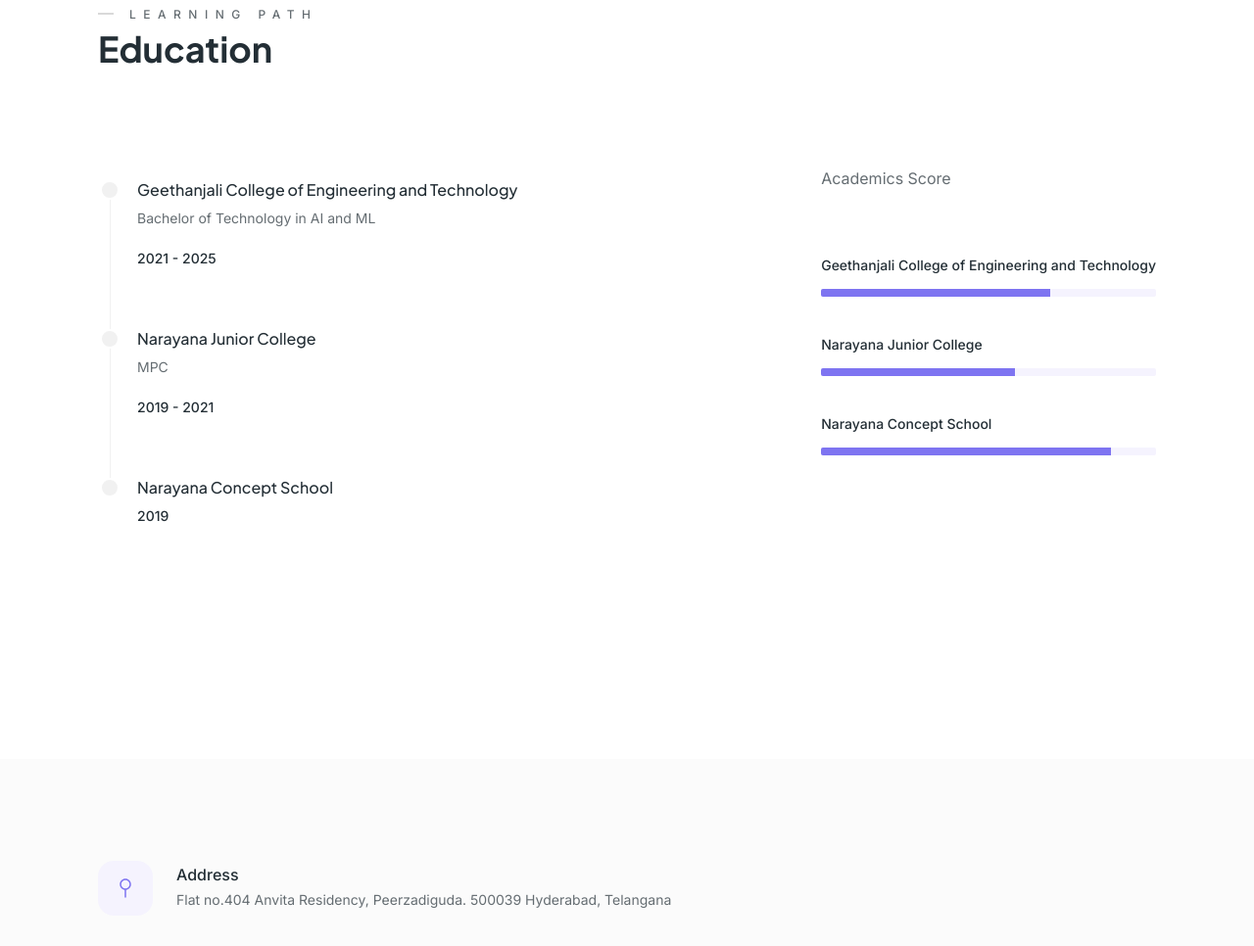
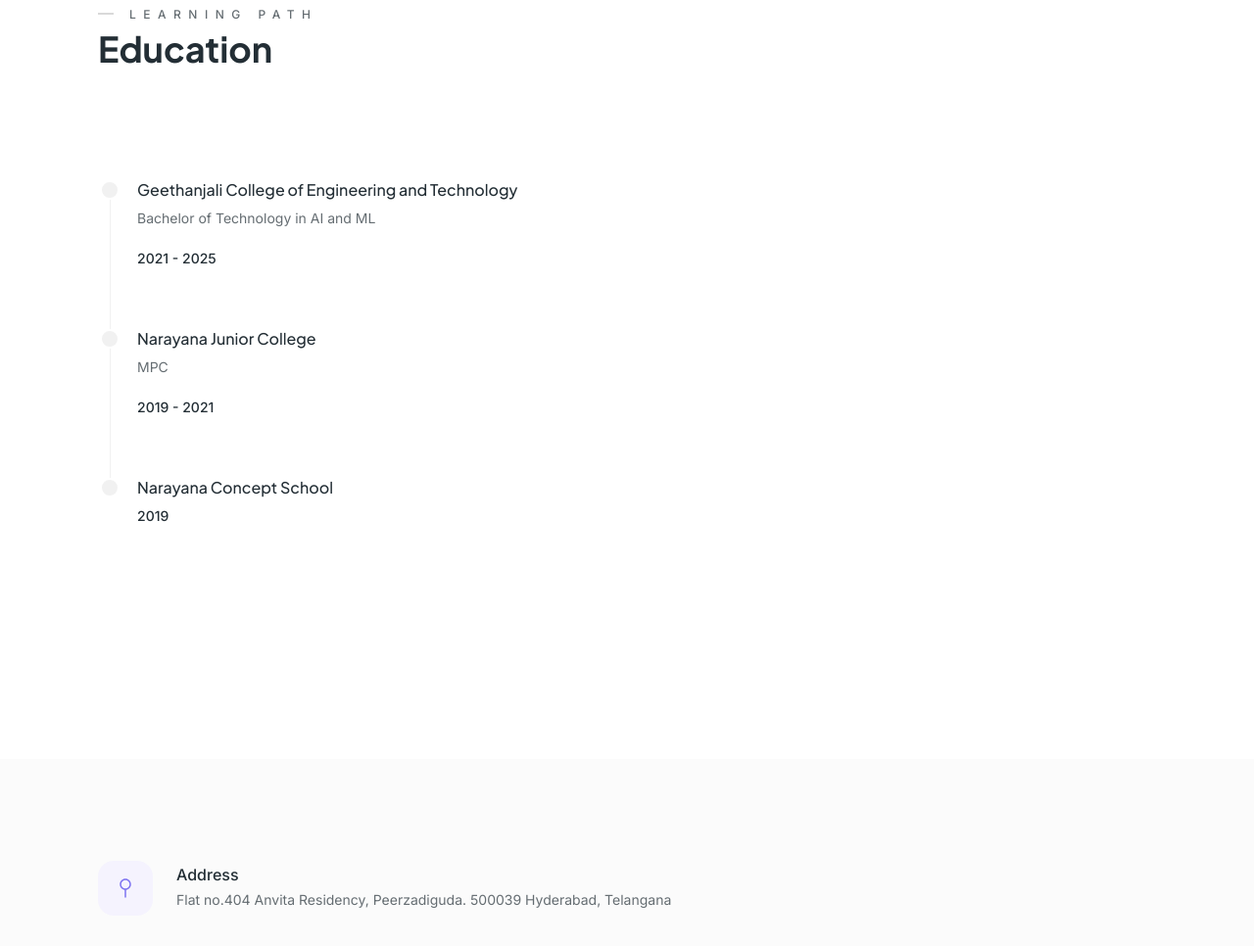
Before and after one commit to Yaswanthtalagadadeevi/Portfolio, a plain HTML site: page index.html in a window 1280 px wide. Shown: the part 3267-4233 px from the top of the page at 98% size. Drawn offline with Linux system fonts and the light colour scheme.

Commit message:
Update index.html

```diff
--- a/index.html
+++ b/index.html
@@ -339,19 +339,6 @@
                     </div>
                 </div>
                 <div class="skill">
-                    <p class="description" data-aos="fade-up" data-aos-delay="50">Academics Score</p>
-                    <div class="progress-bar-wrapper" data-aos="fade-up" data-aos-delay="50">
-                        <div class="progress-bar">
-                            <p class="label">Geethanjali College of Engineering and Technology</p>
-                            <div class="main-bar"><div class="fill" data-width="68.4"></div></div>
-                        </div>
-                        <div class="progress-bar">
-                            <p class="label">Narayana Junior College</p>
-                            <div class="main-bar"><div class="fill" data-width="57.8"></div></div>
-                        </div>
-                        <div class="progress-bar">
-                            <p class="label">Narayana Concept School</p>
-                            <div class="main-bar"><div class="fill" data-width="86.4"></div></div>
                         </div>
                     </div>
                 </div>
```
